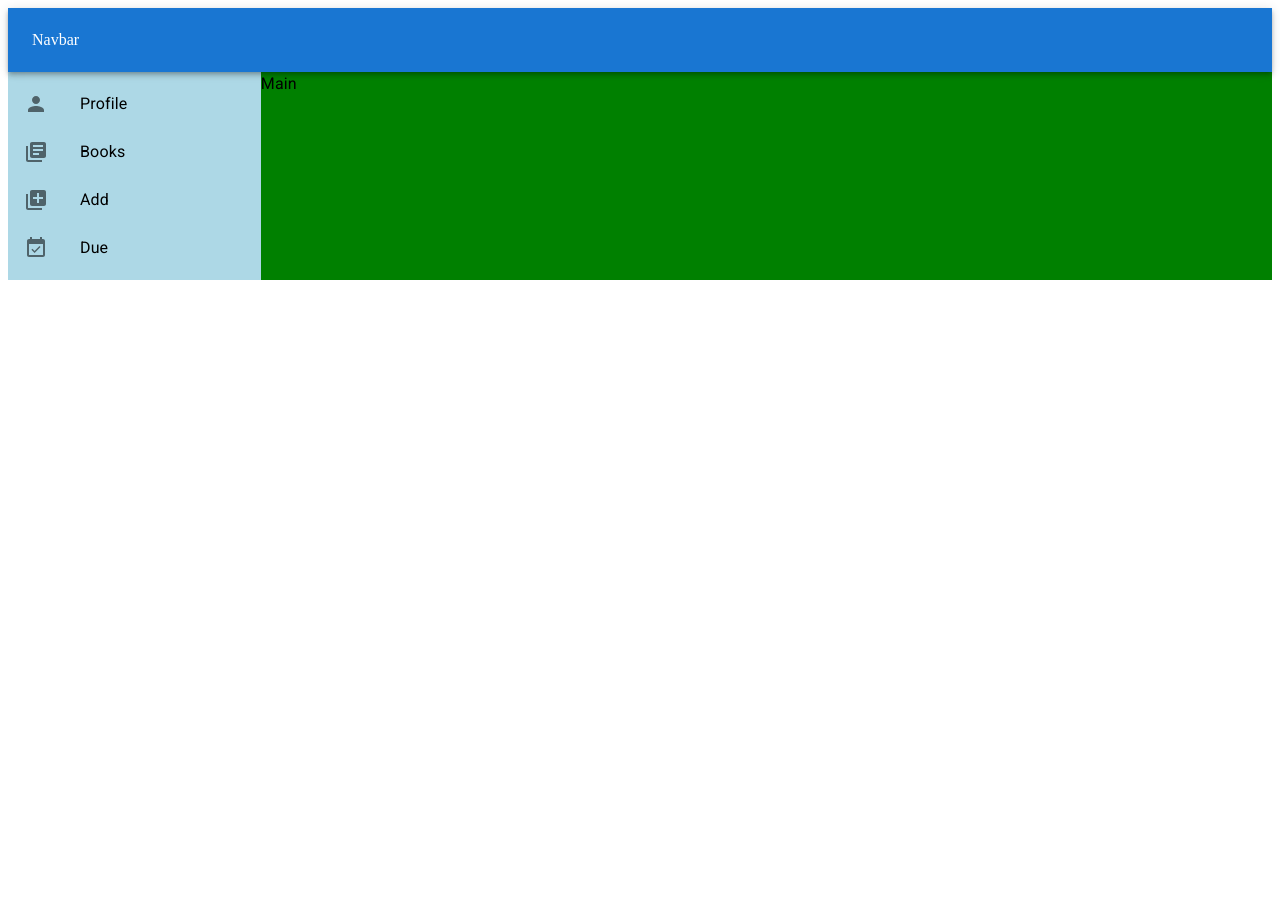
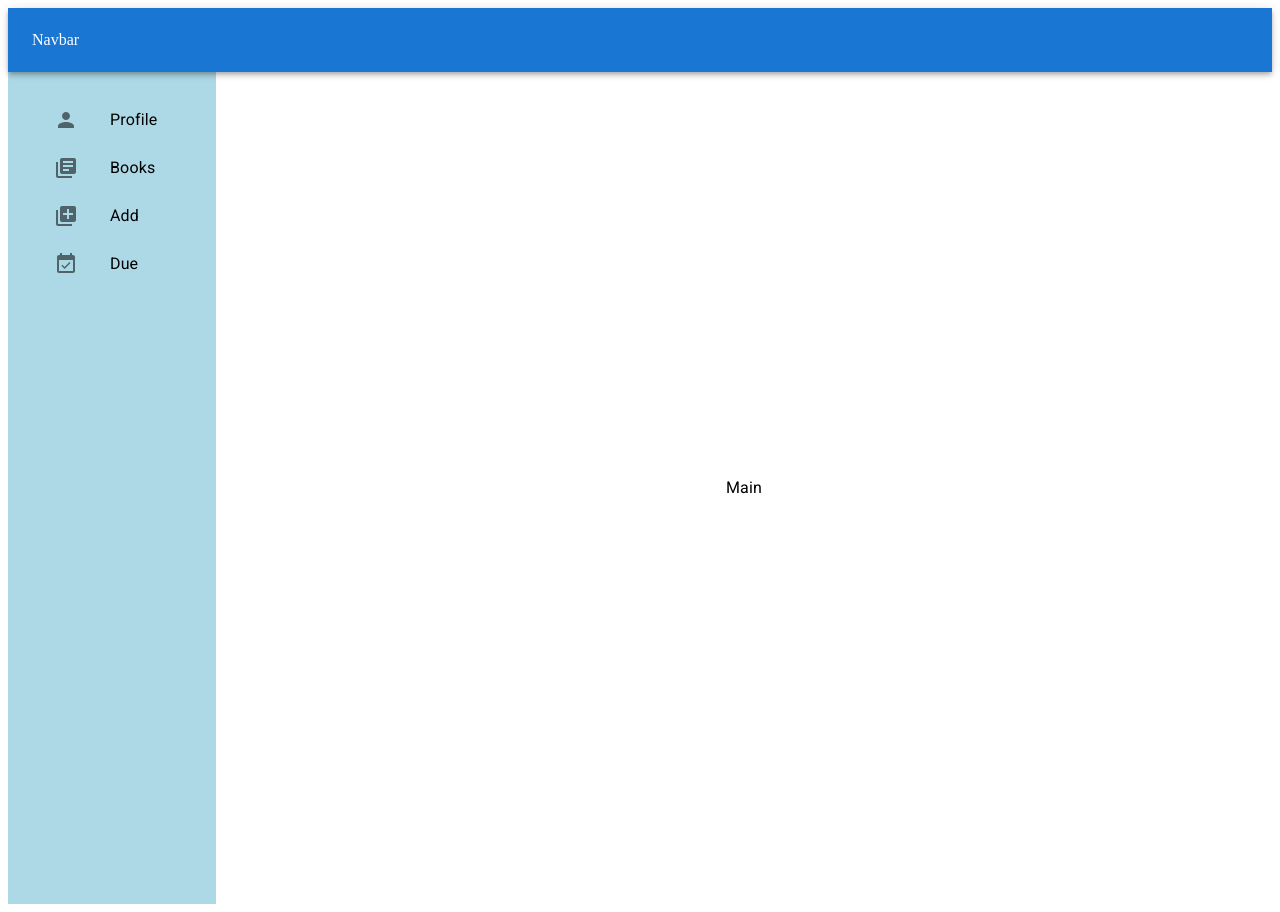
Before and after one commit to Amadeus-911/LMS, a React (Create React App) app in the folder client/: page /add in a window 1280 px wide. Before the commit the page ends 800 px from the top, so only its background shows below. Built offline with nearby package versions, Linux system fonts and the light colour scheme.

Commit message:
sidebar items2

```diff
--- a/client/src/components/Main.jsx
+++ b/client/src/components/Main.jsx
@@ -3,7 +3,7 @@ import { Box, Typography } from '@mui/material'
 
 const Main = () => {
     return (
-        <Box bgcolor='green' flex={8}>
+        <Box flex={12} justifyContent='center' justifyItems={'center'} alignContent='center'>
             <Typography>Main</Typography>
         </Box>
     )
--- a/client/src/components/Sidebar.jsx
+++ b/client/src/components/Sidebar.jsx
@@ -1,16 +1,13 @@
 import React from 'react'
-import { Box, ListItemText, Typography } from '@mui/material'
-import { styled } from '@mui/material/styles'
+import { Box, ListItemText } from '@mui/material'
 import { List } from '@mui/material'
 import { ListItem } from '@mui/material'
 import { ListItemIcon } from '@mui/material'
 import { ListItemButton } from '@mui/material'
-import InboxIcon from '@mui/icons-material/Inbox'
 import PersonIcon from '@mui/icons-material/Person'
 import LibraryBooksIcon from '@mui/icons-material/LibraryBooks'
 import AddToPhotosIcon from '@mui/icons-material/AddToPhotos'
 import EventAvailableIcon from '@mui/icons-material/EventAvailable'
-import AddIcon from '@mui/icons-material/Add'
 
 const list = {
     Profile: <PersonIcon />,
@@ -22,7 +19,7 @@ const list = {
 const Item = ({ text, icon }) => {
     return (
         <ListItem disablePadding>
-            <ListItemButton>
+            <ListItemButton sx={{ paddingX: '30px' }}>
                 <ListItemIcon>{icon}</ListItemIcon>
                 <ListItemText primary={text} />
             </ListItemButton>
@@ -32,7 +29,7 @@ const Item = ({ text, icon }) => {
 
 const Sidebar = () => {
     return (
-        <Box bgcolor='lightblue' flex={2} sx={{ display: { xs: 'none', sm: 'block' }, height: '100%' }}>
+        <Box bgcolor='lightblue' flex={2} p={2} sx={{ display: { xs: 'none', sm: 'block' }, height: '100vh' }}>
             <List>
                 {Object.entries(list).map(([text, icon]) => (
                     <Item text={text} icon={icon} />
```
